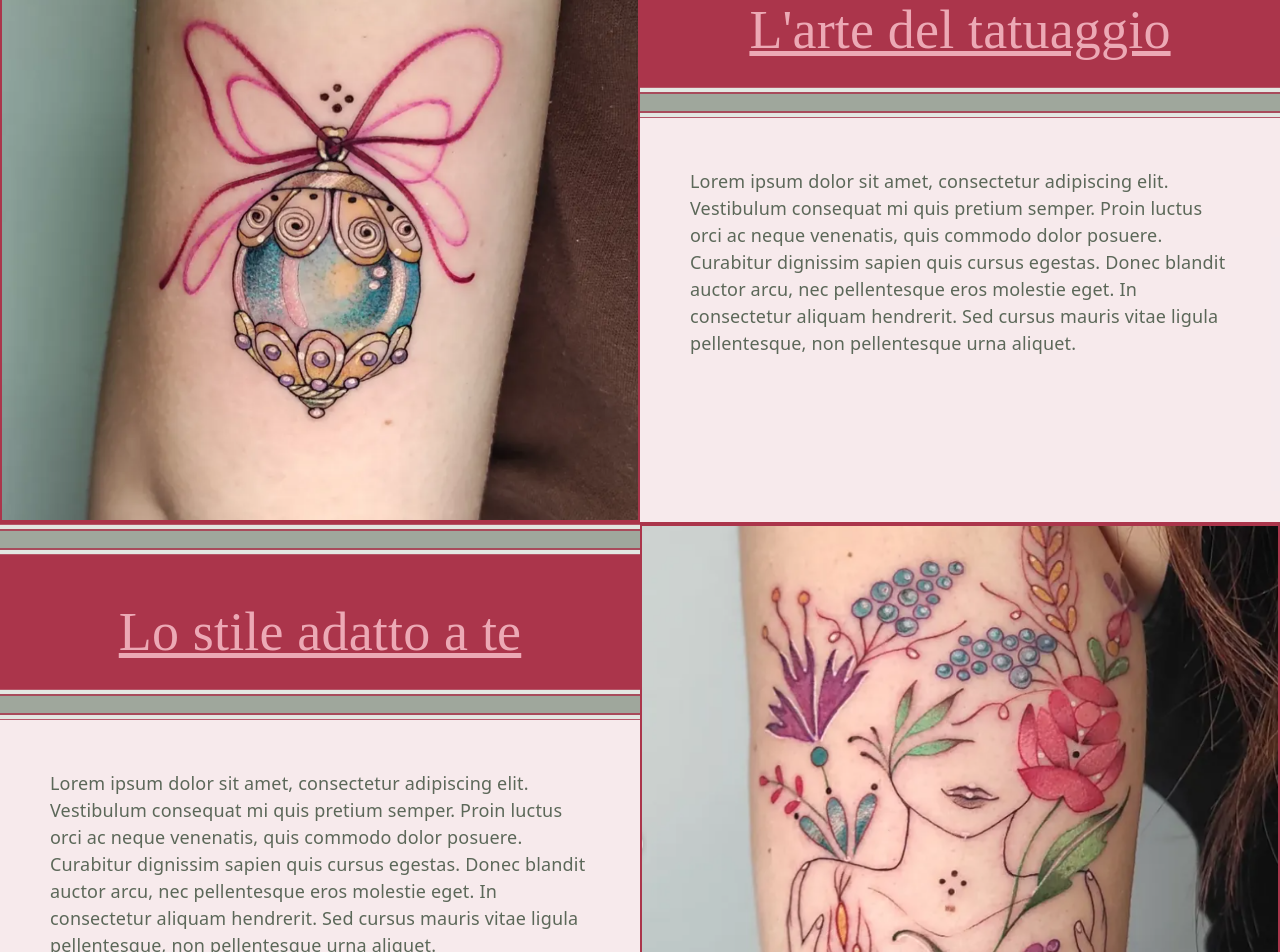
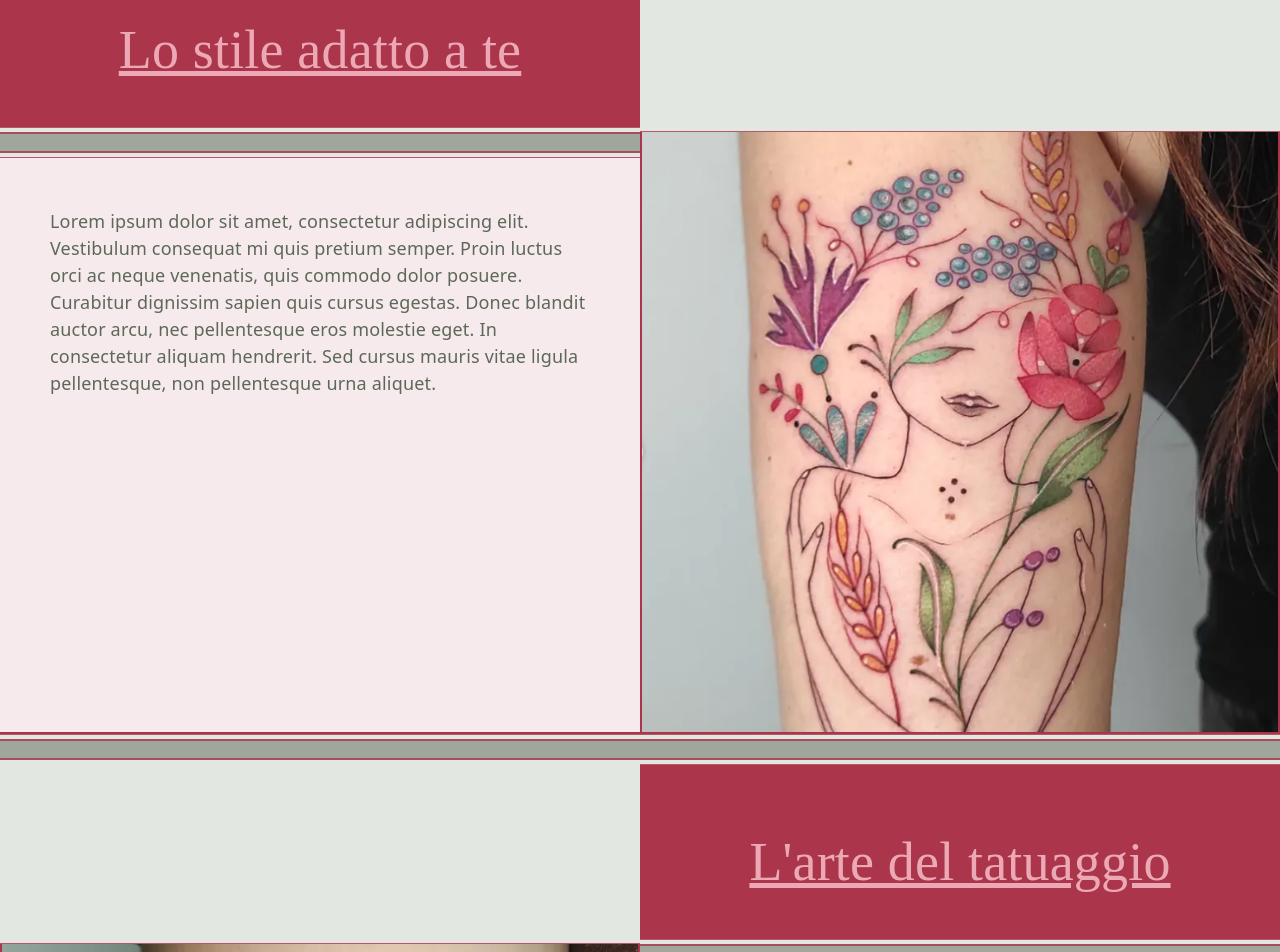
Before and after one commit to tompugh/eleonoraseducetattoo, a React (Vite) app in the folder estattoo/: page / in a window 1280 px wide. Shown: the part 780-1732 px from the top of the page. Built offline with nearby package versions, Linux system fonts and the light colour scheme; a web font is replaced by a local one.

Commit message:
section title e separatori

```diff
--- a/estattoo/src/app.scss
+++ b/estattoo/src/app.scss
@@ -22,8 +22,29 @@ $ps-mq-breakdown-md: 768px;
         height: 600px;    // altezza esplicita → object-fit funziona
         object-fit: cover;
 
-        border: 2px solid $primary;
+        border-left: 2px solid $primary;
+        border-right: 2px solid $primary;
         // padding: 50px;
+    }
+
+    .ps-img-box {
+        .decorator {
+            width: 100%;
+            height:210px;
+            border-top: 1px solid $primary-80;
+            border-bottom: 1px solid $primary-80;
+            background-color: $sec-contrast;
+
+            > div {
+                height: 21px;
+                background-color: $sec-contrast;
+                background-color: $secondary-50;
+                margin: 4px 0px 0px 0px;
+                border-top: 2px solid $primary-80;
+                border-bottom: 2px solid $primary-80;
+            }
+        }
+
     }
 
     .ps-title-box {
@@ -35,8 +56,8 @@ $ps-mq-breakdown-md: 768px;
         // box-shadow:  0px 15px 5px #{$primary};
 
         h1 {
-            padding-top: 45px;
-            padding-bottom: 15px;
+            padding-top: 65px;
+            padding-bottom: 35px;
             font-size: 3rem;
             text-decoration: underline;
 
@@ -68,9 +89,16 @@ $ps-mq-breakdown-md: 768px;
 
 //mobile
 @media screen and (max-width: $ps-mq-breakdown-md) {
-    .home-section {
+    .home .section {
         img {
             height: 400px;
         }
+
+        .ps-img-box {
+            .decorator {
+                display: none;
+            }
+        }
     }
+
 }
--- a/estattoo/src/ui/features/defaults/Home.tsx
+++ b/estattoo/src/ui/features/defaults/Home.tsx
@@ -32,10 +32,51 @@ return (<div className='home'>
         <div></div>
     </div>
 
+
+    <Row className='section'>
+
+
+        <Col lg='6' md='6' xs='12'>
+            <div className='ps-title-box d-flex justify-content-center align-items-center flex-column'>
+                <div className='decorator'>
+                    <div></div>
+                </div>
+                <div>
+                    <h1>Lo stile adatto a te</h1>
+                </div>
+                <div className='decorator'>
+                    <div></div>
+                </div>
+            </div>
+            <p className='ps-text-box'>
+
+                Lorem ipsum dolor sit amet, consectetur adipiscing elit. Vestibulum consequat mi quis pretium semper. Proin luctus orci ac neque venenatis, quis commodo dolor posuere. Curabitur dignissim sapien quis cursus egestas. Donec blandit auctor arcu, nec pellentesque eros molestie eget. In consectetur aliquam hendrerit. Sed cursus mauris vitae ligula pellentesque, non pellentesque urna aliquet.
+
+
+            </p>
+        </Col>
+        <Col lg='6' md='6' xs='12' >
+            <div className='ps-img-box'>
+                <div className='decorator'>
+                    <div></div>
+                </div>
+                <img src={pic2} />
+            </div>
+        </Col>
+
+    </Row>
+
+    <div className='section-separator'>
+        <div></div>
+    </div>
+
     <Row className='section'>
 
         <Col lg='6' xs={{ span: 12, order: 2 }} md={{ span: 6, order: 1 }} >
-            <div>
+            <div className='ps-img-box'>
+                <div className='decorator'>
+                    <div></div>
+                </div>
                 <img src={pic1} />
             </div>
         </Col>
@@ -60,38 +101,7 @@ return (<div className='home'>
         </Col>
 
     </Row>
-    <div className='section-separator'>
-        <div></div>
-    </div>
-    <Row className='section'>
 
-
-        <Col lg='6' md='6' xs='12'>
-            <div className='ps-title-box d-flex justify-content-center align-items-center flex-column'>
-                <div className='decorator'>
-                    <div></div>
-                </div>
-                <div>
-                    <h1>Lo stile adatto a te</h1>
-                </div>
-                <div className='decorator'>
-                    <div></div>
-                </div>
-            </div>
-            <p className='ps-text-box'>
-
-                Lorem ipsum dolor sit amet, consectetur adipiscing elit. Vestibulum consequat mi quis pretium semper. Proin luctus orci ac neque venenatis, quis commodo dolor posuere. Curabitur dignissim sapien quis cursus egestas. Donec blandit auctor arcu, nec pellentesque eros molestie eget. In consectetur aliquam hendrerit. Sed cursus mauris vitae ligula pellentesque, non pellentesque urna aliquet.
-
-
-            </p>
-        </Col>
-        <Col lg='6' md='6' xs='12' >
-            <div>
-                <img src={pic2} />
-            </div>
-        </Col>
-
-    </Row>
 
 </div>)
 
--- a/estattoo/src/ui/layout/partials/Footer.tsx
+++ b/estattoo/src/ui/layout/partials/Footer.tsx
@@ -3,10 +3,15 @@ import { Container, Navbar } from "react-bootstrap";
 
 export default function Footer() {
     return (
-        <Navbar className="ps-footer">
-            <Container>
-                <Navbar.Text>© {new Date().getFullYear()} Your Company</Navbar.Text>
-            </Container>
-        </Navbar>
+        <>
+            <div className='section-separator'>
+                <div></div>
+            </div>
+            <Navbar className="ps-footer">
+                <Container>
+                    <Navbar.Text>© {new Date().getFullYear()} Your Company</Navbar.Text>
+                </Container>
+            </Navbar>
+        </>
     )
 }
```
